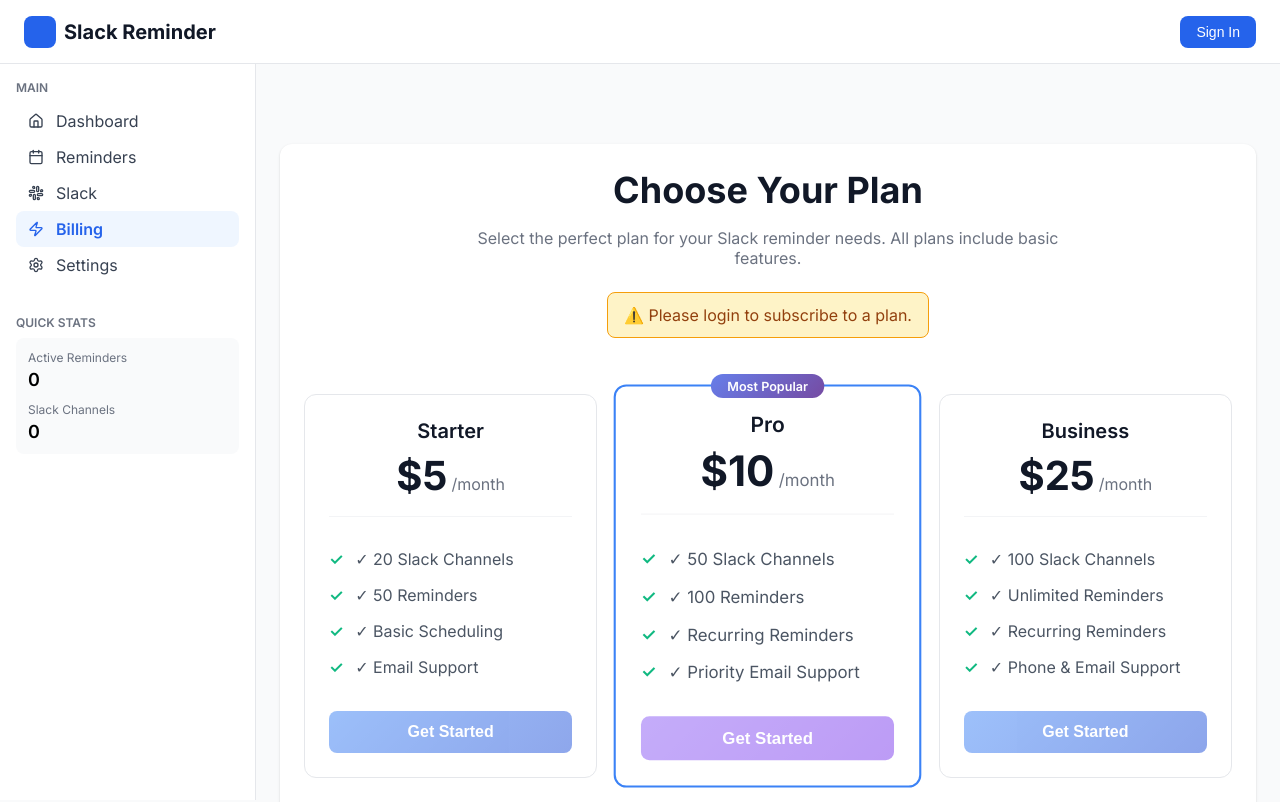
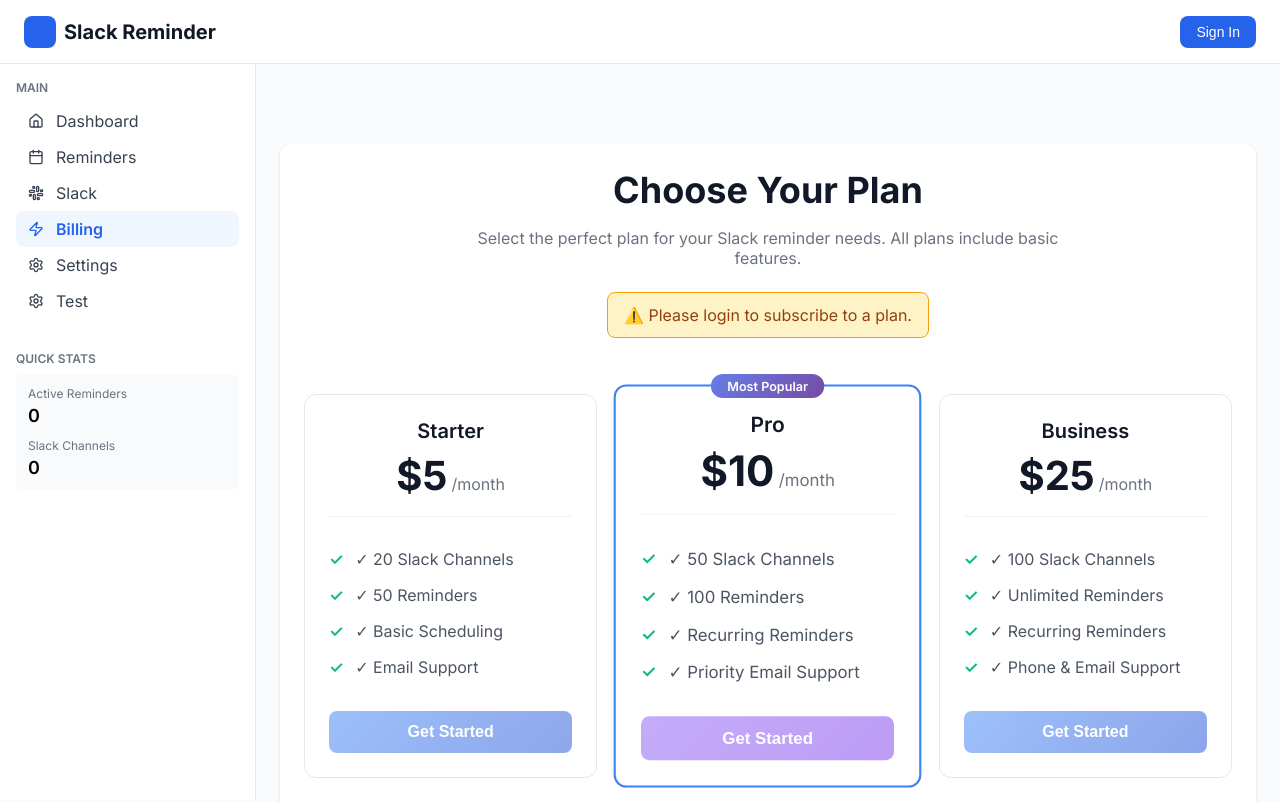
Before and after one commit to HumairNasir/slack-reminder-nextjs, a Next.js app: page /dashboard/billing in a window 1280 px wide. Shown: the top 802 px of the page. Built offline with nearby package versions, Linux system fonts and the light colour scheme; no server answers.

Commit message:
added test page

```diff
--- a/src/components/ui/sidebar.js
+++ b/src/components/ui/sidebar.js
@@ -13,6 +13,7 @@ const menuItems = [
   { name: "Slack", icon: Slack, href: "/dashboard/slack" },
   { name: "Billing", icon: Zap, href: "/dashboard/billing" },
   { name: "Settings", icon: Settings, href: "/dashboard/settings" },
+  { name: "Test", icon: Settings, href: "/dashboard/test" },
 ];
 
 export default function Sidebar({ isOpen, onClose }) {
```
Also changed, not shown: src/app/dashboard/test/page.js (added, +11 -0 lines).
